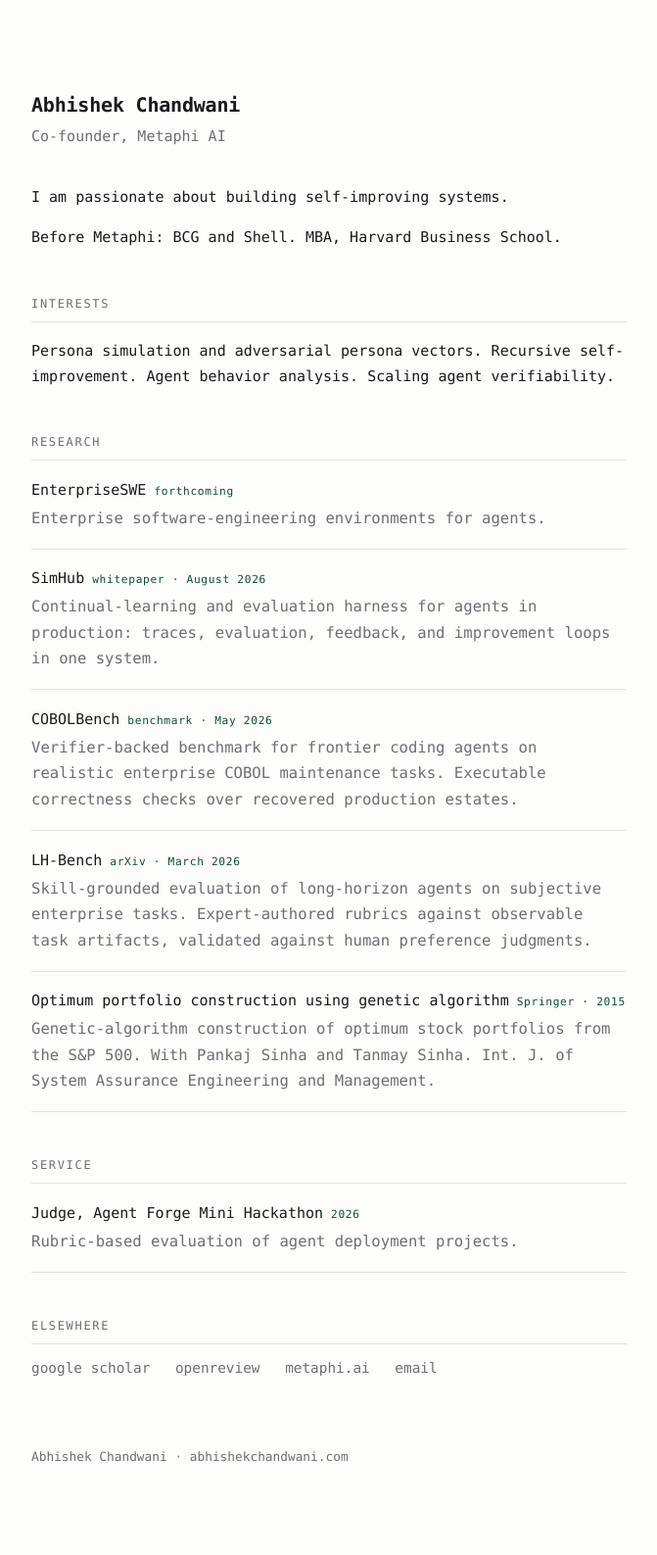
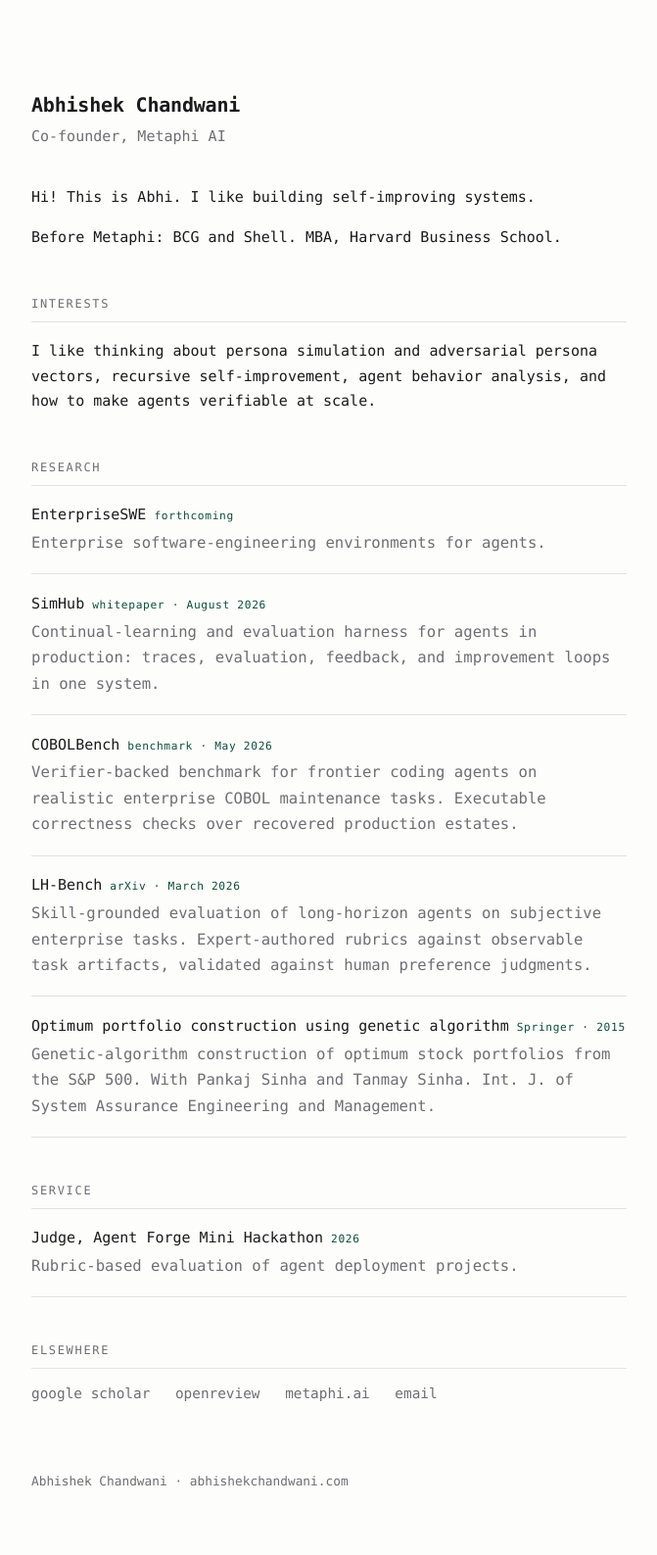
Before and after one commit to chandwaniac/abhishekchandwani.com, a Jekyll site: the page built from index.html, in a window 1280 px wide. Shown: the whole page at 98% size, without its empty margins (304-975 px from the left). Built offline with Jekyll 4.4.1, drawn with Linux system fonts in a browser that asks for light colours; before the commit the page ends 1562 px from its top, so only the background shows below that.

Commit message:
intro and interests in first person

```diff
--- a/index.html
+++ b/index.html
@@ -40,14 +40,15 @@
   <p class="role">Co-founder, Metaphi AI</p>
 
   <div class="intro">
-    <p>I am passionate about building self-improving systems.</p>
+    <p>Hi! This is Abhi. I like building self-improving systems.</p>
     <p>Before Metaphi: BCG and Shell. MBA, Harvard Business School.</p>
   </div>
 
   <section>
     <h2>Interests</h2>
-    <p style="padding-top:1.1rem">Persona simulation and adversarial persona vectors. Recursive
-    self-improvement. Agent behavior analysis. Scaling agent verifiability.</p>
+    <p style="padding-top:1.1rem">I like thinking about persona simulation and adversarial persona
+    vectors, recursive self-improvement, agent behavior analysis, and how to make agents
+    verifiable at scale.</p>
   </section>
 
   <section>
```
